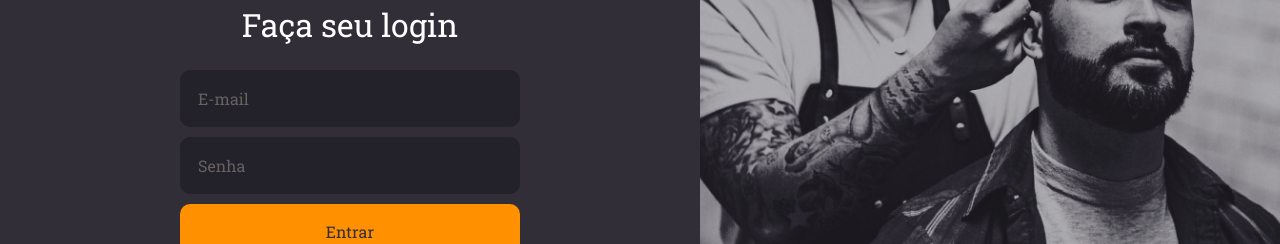
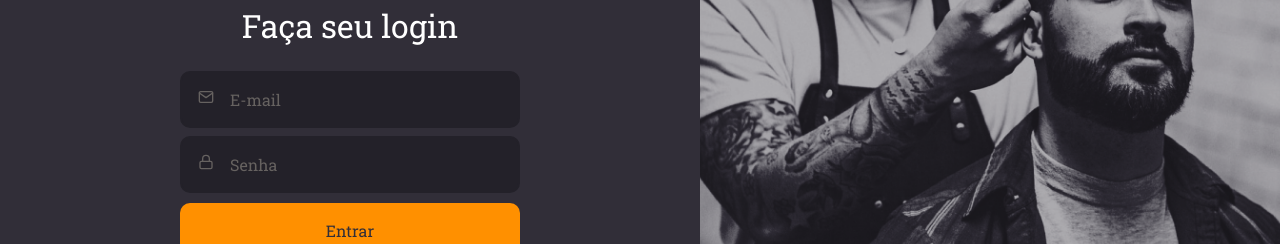
Before and after one commit to mrayone/Gobarber-webapp, a React (Create React App) app: page / in a window 1280 px wide. Shown: the part 310-554 px from the top of the page. Built offline with nearby package versions, Linux system fonts and the light colour scheme.

Commit message:
isolando componentes.

```diff
--- /dev/null
+++ b/src/components/Button/index.tsx
@@ -0,0 +1,13 @@
+import React, { ButtonHTMLAttributes } from 'react';
+
+import { Container } from './styles';
+
+type ButtonProps = ButtonHTMLAttributes<HTMLButtonElement>;
+
+const Button: React.FC<ButtonProps> = ({ children, ...rest }) => (
+  <Container type="button" {...rest}>
+    {children}
+  </Container>
+);
+
+export default Button;
--- /dev/null
+++ b/src/components/Button/styles.ts
@@ -0,0 +1,18 @@
+import styled from 'styled-components';
+import { shade } from 'polished';
+
+export const Container = styled.button`
+  background: #ff9000;
+  border-radius: 10px;
+  height: 56px;
+  border: 0;
+  padding: 0 16px;
+  width: 100%;
+  margin: 10px 0;
+  color: #312e38;
+  font-weight: 500px;
+  transition: background-color 0.3s;
+  &:hover {
+    background: ${shade(0.2, '#ff9000')};
+  }
+`;
--- /dev/null
+++ b/src/components/Input/index.tsx
@@ -0,0 +1,17 @@
+import React, { InputHTMLAttributes } from 'react';
+import { IconBaseProps } from 'react-icons';
+import { Container } from './styles';
+
+interface InputProps extends InputHTMLAttributes<HTMLInputElement> {
+  name: string;
+  icon: React.ComponentType<IconBaseProps>;
+}
+
+const Input: React.FC<InputProps> = ({ icon: Icon, ...rest }) => (
+  <Container>
+    {Icon && <Icon />}
+    <input {...rest} />
+  </Container>
+);
+
+export default Input;
--- /dev/null
+++ b/src/components/Input/styles.ts
@@ -0,0 +1,30 @@
+import styled from 'styled-components';
+
+export const Container = styled.div`
+  background: #232129;
+  border-radius: 10px;
+  border: 2px solid #232129;
+  color: #666260;
+  padding: 16px;
+  width: 100%;
+  display: flex;
+
+  & + div {
+    margin-top: 8px;
+  }
+
+  input {
+    flex: 1;
+    background: transparent;
+    border: 0;
+    color: #f4ede8;
+
+    &::placeholder {
+      color: #666260;
+    }
+  }
+
+  svg {
+    margin-right: 16px;
+  }
+`;
--- a/src/pages/Signin/index.tsx
+++ b/src/pages/Signin/index.tsx
@@ -1,7 +1,9 @@
 import React from 'react';
-import { FiLogIn } from 'react-icons/fi';
+import { FiLogIn, FiMail, FiLock } from 'react-icons/fi';
 import logoImg from '../../assets/logo.svg';
 import { Container, Content, Background } from './styles';
+import Input from '../../components/Input';
+import Button from '../../components/Button';
 
 const Signin: React.FC = () => (
   <Container>
@@ -9,10 +11,10 @@
       <img src={logoImg} alt="GoBarber" />
       <form>
         <h1>Faça seu login</h1>
-        <input placeholder="E-mail" />
-        <input type="password" placeholder="Senha" />
+        <Input name="email" icon={FiMail} placeholder="E-mail" />
+        <Input name="senha" icon={FiLock} type="password" placeholder="Senha" />
 
-        <button type="submit">Entrar</button>
+        <Button type="submit">Entrar</Button>
 
         <a href="forgot">Esqueci minha senha</a>
       </form>
--- a/src/pages/Signin/styles.ts
+++ b/src/pages/Signin/styles.ts
@@ -24,39 +24,6 @@
 
     h1 {
       margin: 24px 0;
-    }
-
-    input {
-      background: #232129;
-      border-radius: 10px;
-      border: 2px solid #232129;
-      color: #f4ede8;
-      padding: 16px;
-      width: 100%;
-
-      &::placeholder {
-        color: #666260;
-      }
-
-      & + input {
-        margin-top: 10px;
-      }
-    }
-
-    button {
-      background: #ff9000;
-      border-radius: 10px;
-      height: 56px;
-      border: 0;
-      padding: 0 16px;
-      width: 100%;
-      margin: 10px 0;
-      color: #312e38;
-      font-weight: 500px;
-      transition: background-color 0.3s;
-      &:hover {
-        background: ${shade(0.2, '#ff9000')};
-      }
     }
 
     a {
```
Also changed, not shown: .eslintrc.js.
